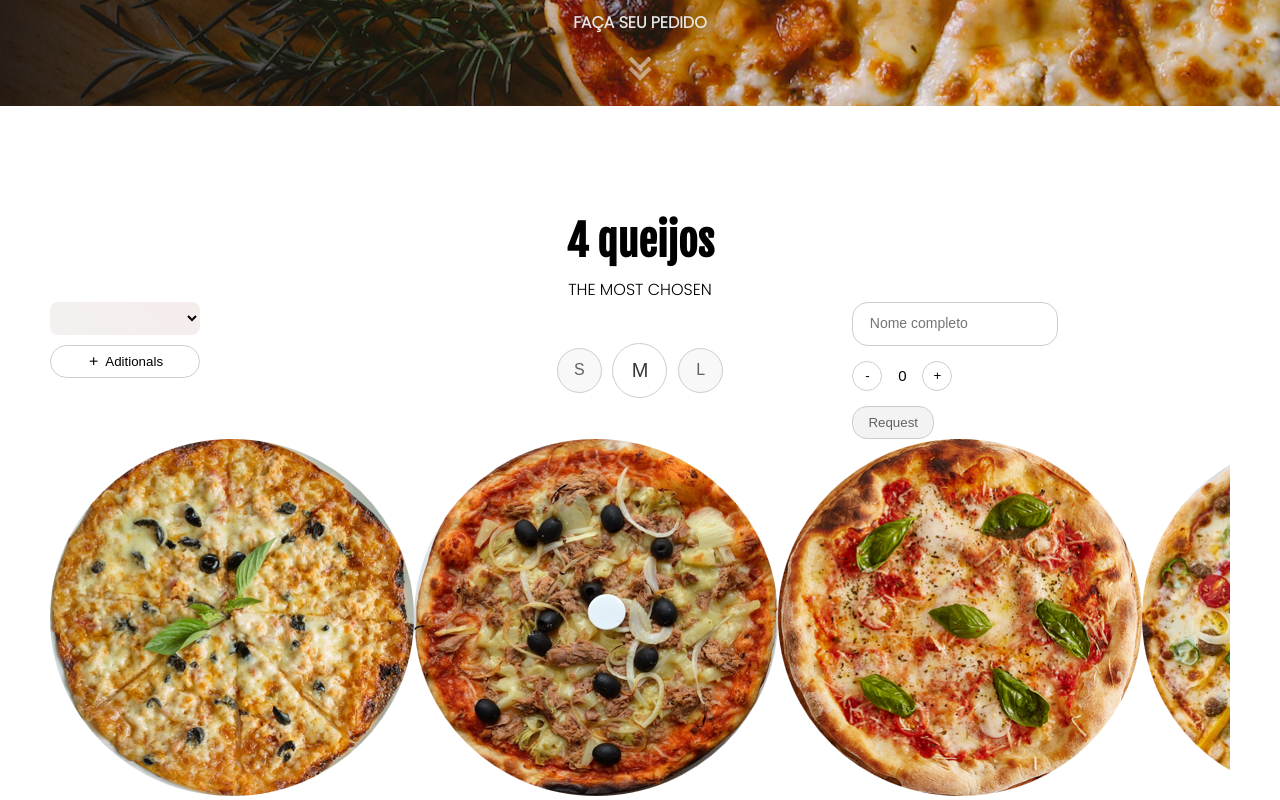
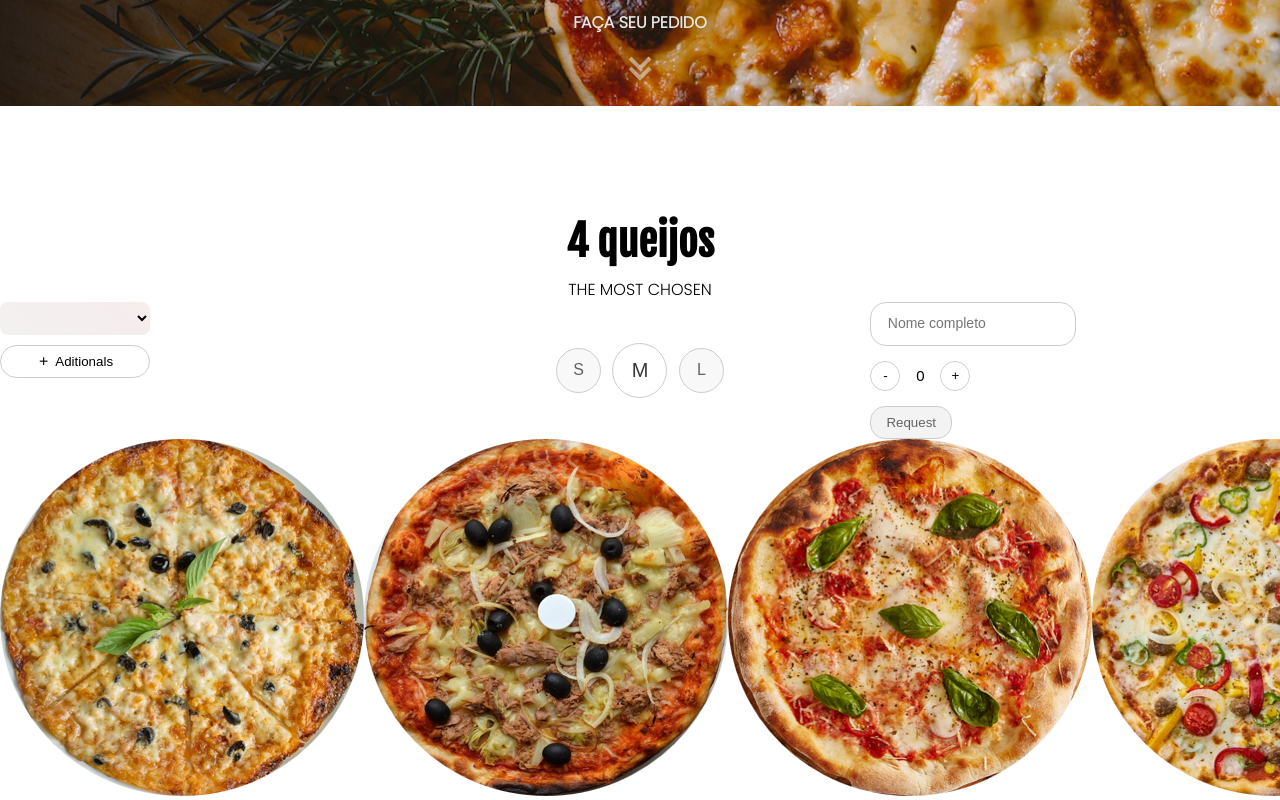
Before and after one commit to luyaneluiz/DeliveryVueJs, a Vue app: page / in a window 1280 px wide. Shown: the part 654-1454 px from the top of the page. Built offline with nearby package versions, Linux system fonts and the light colour scheme; data requests are answered from the project's data file.

Commit message:
adequação espaçamento do container

```diff
--- a/src/App.vue
+++ b/src/App.vue
@@ -32,7 +32,7 @@ export default {
 }
 
 .main-container {
-  margin: 109px 50px 0 50px;
+  margin-top: 109px;
   min-height: 250px;
 }
 
```
